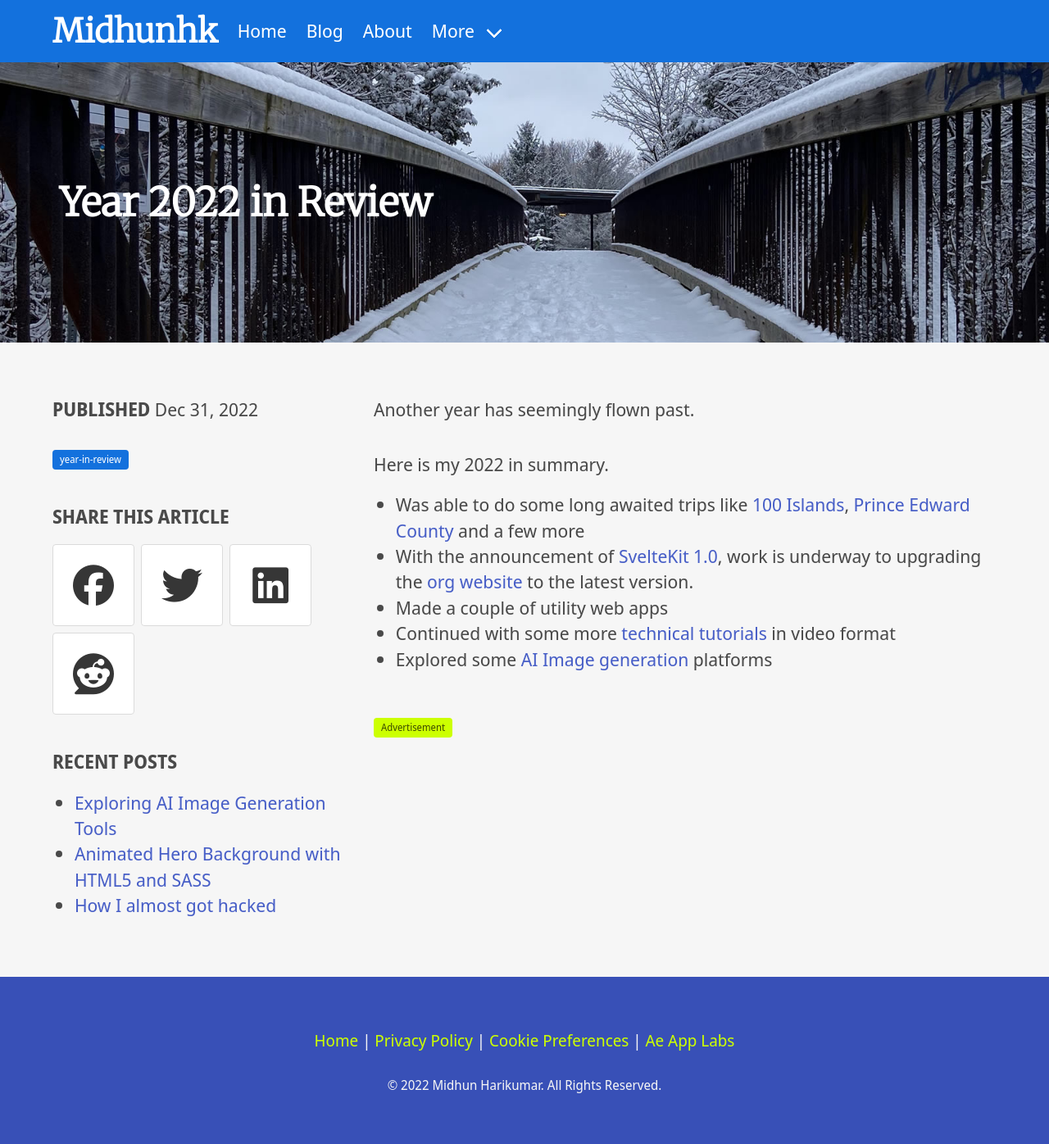
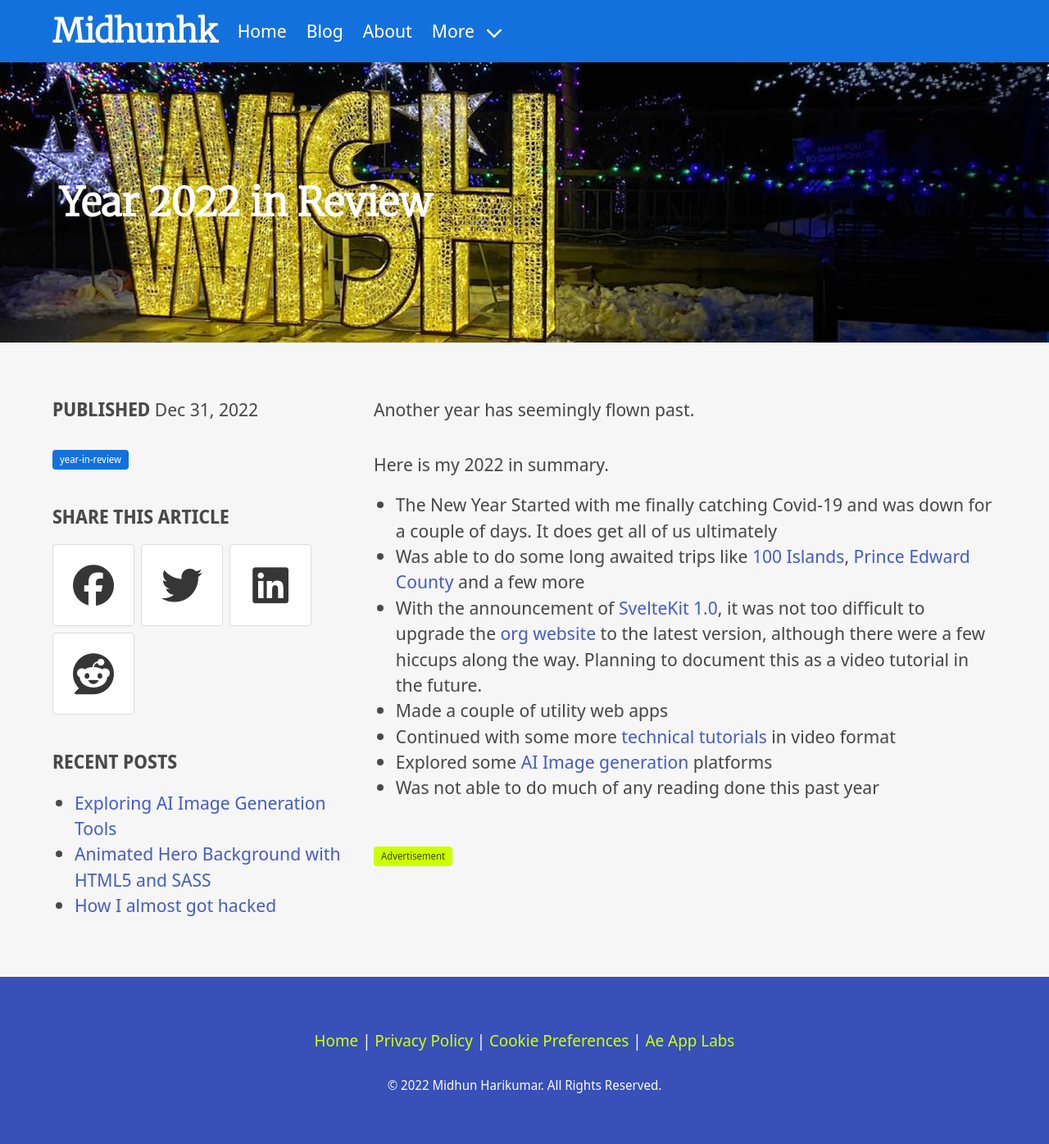
Before and after one commit to midhunhk/midhunhk.github.io, a Jekyll site: the page built from _posts/2022-12-31-year-2022-in-review.md, in a window 1280 px wide. Shown: the whole page at 82% size. Built offline with Jekyll 4.4.1, drawn with Linux system fonts in a browser that asks for light colours; nearby versions of some CDN libraries; comment, search, counter and statistics services are not loaded; a style sheet for code colours, icons or effects is not loaded.

Commit message:
new post

```diff
--- a/_posts/2022-12-31-year-2022-in-review.md
+++ b/_posts/2022-12-31-year-2022-in-review.md
@@ -4,8 +4,8 @@
 description: The yearly review of notable learnings from the year
 category: Personal
 comments: true
-featured: /public/images/2021/12/winter_2021.jpg
-featured_alt_text: A walkway covered in snow at a Scarborough park in Winter
+featured: /public/images/2022/12/31/winter_2022.jpg
+featured_alt_text: Chrismas decorations and lightings at Town of Whitby Municipal Building
 featured_hero: true
 tags: [year-in-review]
 ---
@@ -15,8 +15,10 @@
 
 Here is my 2022 in summary.
 
+ * The New Year Started with me finally catching Covid-19 and was down for a couple of days. It does get all of us ultimately
  * Was able to do some long awaited trips like [100 Islands](https://www.localguidesconnect.com/t5/General-Discussion/Day-trip-to-1000-Islands-Ontario/m-p/3487887), [Prince Edward County](https://www.localguidesconnect.com/t5/General-Discussion/One-day-trip-to-Prince-Edward-County-Ontario/td-p/3440657) and a few more
- * With the announcement of [SvelteKit 1.0](https://svelte.dev/blog/announcing-sveltekit-1.0), work is underway to upgrading the [org website](https://ae-app-labs.github.io/) to the latest version.
+ * With the announcement of [SvelteKit 1.0](https://svelte.dev/blog/announcing-sveltekit-1.0), it was not too difficult to upgrade the [org website](https://ae-app-labs.github.io/) to the latest version, although there were a few hiccups along the way. Planning to document this as a video tutorial in the future.
  * Made a couple of utility web apps
  * Continued with some more [technical tutorials](https://www.midhunhk.com/learning/2022/08/15/animated-hero-background/) in video format
  * Explored some [AI Image generation](https://www.midhunhk.com/learning/2022/12/16/exploring-ai-image-generator/) platforms
+ * Was not able to do much of any reading done this past year
```
Also changed, not shown: public/images/2022/12/31/winter_2022.jpg (added).
